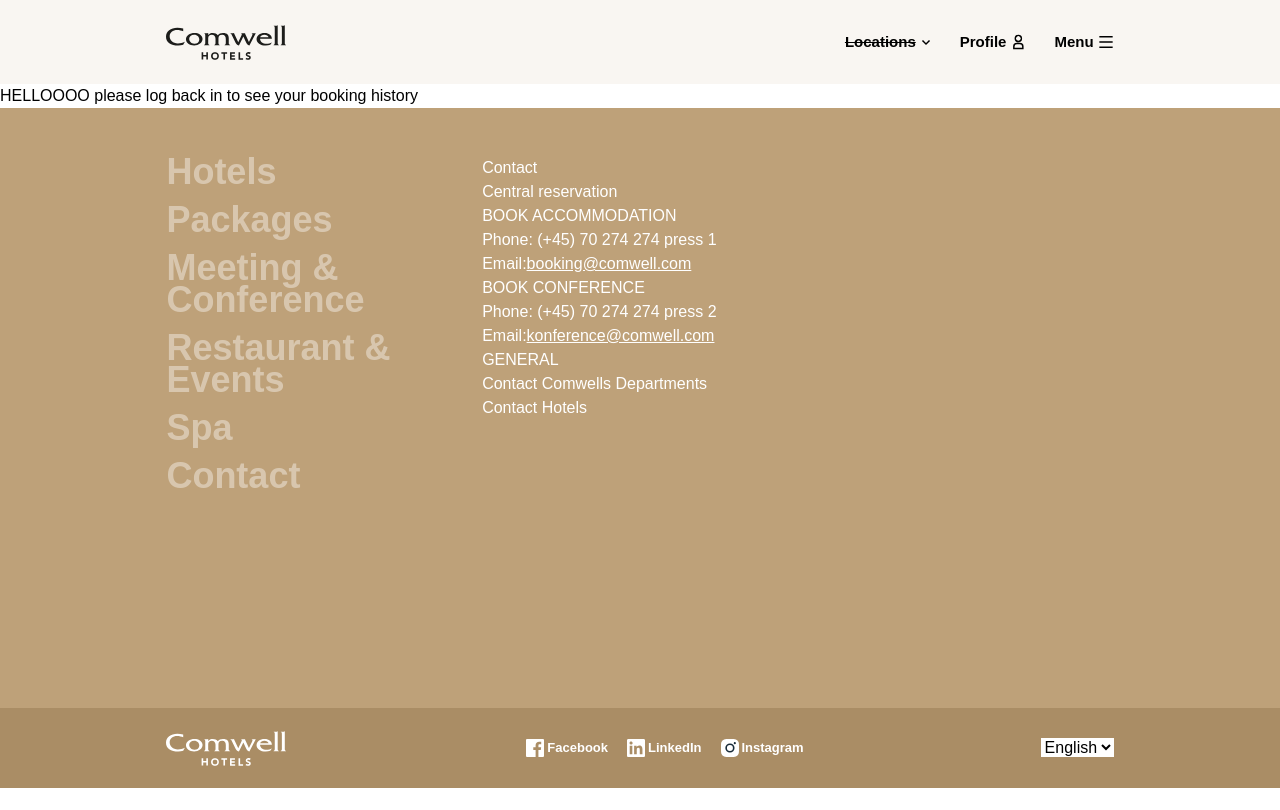
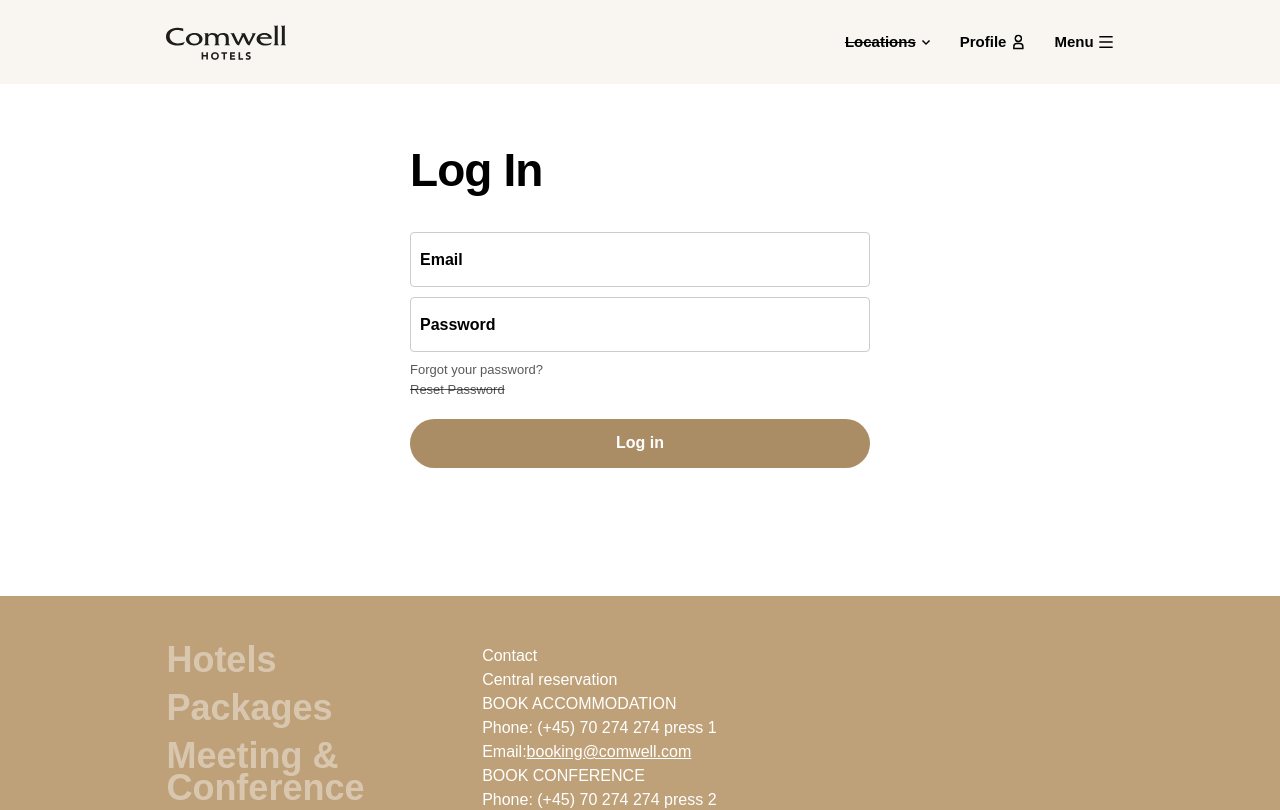
Before and after one commit to mehmetyrdkl/OLA-5-FrontEnd, a Next.js app: page /profile in a window 1280 px wide. Shown: the top 810 px of the page. Built offline with nearby package versions, Linux system fonts and the light colour scheme.

Commit message:
profile login
Co-authored-by: Mehmet Yurdakul <mehmetyrdkl@users.noreply.github.com>
Co-authored-by: Martin Windsor <windsorm@users.noreply.github.com>

```diff
--- a/app/profile/components/Login.js
+++ b/app/profile/components/Login.js
@@ -1,9 +1,142 @@
 "use client";
+import { useState, useEffect } from "react";
+import useMyContext from "../../MyContext";
 
-import React from "react";
+function handleInputChange() {
+  console.log("wow");
+}
 
-function Login() {
-  return <div>HELLOOOO please log back in to see your booking history</div>;
+function Login({ loginInfo, setLoginInfo }) {
+  const [selectedField, setSelectedField] = useState(null);
+  const [allFieldsFilled, setAllFieldsFilled] = useState(false);
+  const [errorMessage, setErrorMessage] = useState("");
+  const value = useMyContext();
+
+  const emailRegex = /^[^\s@]+@[^\s@]+\.[^\s@]+$/;
+
+  const handleInputChange = (e) => {
+    const { name, value } = e.target;
+    setLoginInfo((prevLoginInfo) => ({
+      ...prevLoginInfo,
+      [name]: value,
+    }));
+  };
+
+  useEffect(() => {
+    const { email, password } = loginInfo;
+    const fieldsFilled =
+      email.trim().includes("@") && password.trim().length >= 6;
+    setAllFieldsFilled(fieldsFilled);
+  }, [loginInfo]);
+
+  function handleLoginValidation(e) {
+    e.preventDefault();
+    if (!emailRegex.test(loginInfo.email)) {
+      setErrorMessage("Please use a valid email address");
+    } else if (!loginInfo.password) {
+      setErrorMessage("You need to fill in a password");
+    } else if (loginInfo.password.length < 6) {
+      setErrorMessage("Invalid email or password. Try again");
+    } else {
+      login();
+    }
+  }
+
+  async function login() {
+    const data = {
+      email: loginInfo.email,
+      password: loginInfo.password,
+    };
+
+    try {
+      const response = await fetch("http://localhost:8080/auth/login", {
+        method: "POST",
+        headers: {
+          "Content-Type": "application/json",
+        },
+        body: JSON.stringify(data),
+      });
+
+      if (!response.ok) {
+        throw new Error("Network response was not ok.");
+      }
+
+      const responseData = await response.json();
+      value.setLoginToken(responseData.access_token);
+      value.setFullName(responseData.fullName);
+      const token = responseData.access_token;
+      const userID = responseData.user_id;
+      localStorage.setItem("token", token);
+      localStorage.setItem("user_id", userID);
+
+      function closeLogin() {
+        setErrorMessage("");
+        value.setLoggedIn(true);
+        setLoginInfo({
+          email: "",
+          password: "",
+        });
+      }
+      setTimeout(closeLogin, 1500);
+    } catch (error) {
+      console.error("There was a problem with the fetch operation:", error);
+      setErrorMessage("Invalid email or password. Try again");
+    }
+  }
+
+  return (
+    <section className="profile-login">
+      <h1>Log In</h1>
+      <form>
+        <div className="input-wrapper">
+          <input
+            type="email"
+            name="email"
+            onFocus={() => setSelectedField("email")}
+            onBlur={() => setSelectedField(null)}
+            onChange={handleInputChange}
+            value={loginInfo.email}
+          ></input>
+          <label
+            htmlFor="email"
+            className={`input-label ${
+              (selectedField === "email" || loginInfo.email) && "active"
+            }`}
+          >
+            Email
+          </label>
+        </div>
+        <div className="input-wrapper">
+          <input
+            type="password"
+            name="password"
+            onFocus={() => setSelectedField("password")}
+            onBlur={() => setSelectedField(null)}
+            onChange={handleInputChange}
+            value={loginInfo.password}
+          ></input>
+          <label
+            htmlFor="password"
+            className={`input-label ${
+              (selectedField === "password" || loginInfo.password) && "active"
+            }`}
+          >
+            Password
+          </label>
+        </div>
+        <div className="dropwdown-text">
+          <ul>
+            <li>Forgot your password?</li>
+            <li className="line-through">Reset Password</li>
+            <li className="error-message">{errorMessage}</li>
+          </ul>
+        </div>
+        <button className="active" onClick={(e) => handleLoginValidation(e)}>
+          Log in
+        </button>
+      </form>
+    </section>
+  );
 }
 
 export default Login;
--- a/app/profile/page.js
+++ b/app/profile/page.js
@@ -13,6 +13,10 @@
   const [bookingData, setBookingData] = useState([]);
   const [numberOfNights, setNumberOfNights] = useState(0);
   const value = useMyContext();
+  const [loginInfo, setLoginInfo] = useState({
+    email: "",
+    password: "",
+  });
 
   useEffect(() => {
     setBookingData([]);
@@ -125,7 +129,7 @@
     <main className="profile-page-wrapper">
       <LogInDropdown />
       {!value.loggedIn ? (
-        <Login />
+        <Login loginInfo={loginInfo} setLoginInfo={setLoginInfo} />
       ) : (
         <div className="flex flex-col gap-28">
           <section className="profile-comwell-club">
@@ -148,7 +152,7 @@
               </div>
               <div className="card-points">
                 <span>Points</span>
-                <span>25 Points</span>
+                <span>{bookingData.length * 100 + 25} Points</span>
               </div>
             </div>
           </section>
@@ -182,7 +186,7 @@
                 <p>
                   You are entitled to 1 overnight stay at any of our hotels!
                 </p>
-                <button>Redeem</button>
+                <button className="line-through">Redeem</button>
               </div>
             )}
           </section>
--- a/app/styles/profilePage.scss
+++ b/app/styles/profilePage.scss
@@ -192,3 +192,90 @@
     }
   }
 }
+
+.profile-login {
+  width: 460px;
+  margin: 4rem auto 8rem;
+  h1 {
+    margin-bottom: 2.5rem;
+    font-size: 46px;
+    line-height: 44px;
+    letter-spacing: -0.02em;
+    font-weight: 600;
+  }
+  .input-wrapper {
+    position: relative;
+    margin-bottom: 10px;
+    display: flex;
+    flex-direction: column;
+    gap: 1rem;
+    input {
+      padding: 20px 10px 10px 10px;
+      border: 1px solid #ccc;
+      border-radius: 4px;
+      font-size: 16px;
+      width: 100%;
+      height: 55px;
+    }
+
+    .input-label {
+      position: absolute;
+      top: 50%;
+      left: 10px;
+      transform: translateY(-50%);
+      transition: top 0.2s ease, transform 0.2s ease, font-size 0.2s ease;
+      font-weight: 600;
+      pointer-events: none;
+    }
+
+    .input-label.active {
+      top: 5px;
+      transform: translateY(0);
+      font-size: 0.8em;
+      background-color: transparent;
+      opacity: 0.5;
+    }
+  }
+  button {
+    background-color: #aa8d65;
+    display: flex;
+    justify-content: center;
+    align-items: center;
+    gap: 1rem;
+    color: white;
+    padding: 0.8rem 0;
+    border-radius: 30px;
+    transition: 0.5s;
+    width: 100%;
+    font-weight: 600;
+  }
+  button:hover {
+    opacity: 0.9;
+  }
+  .dropwdown-text {
+    ul {
+      display: flex;
+      flex-direction: column;
+      gap: 0.25rem;
+      margin-bottom: 1rem;
+      li {
+        font-size: 13px;
+        font-weight: 500;
+        line-height: 16.25px;
+        color: rgba(0, 0, 0, 0.65);
+      }
+      .error-message {
+        color: var(--red);
+      }
+      .signup-link {
+        text-decoration: underline;
+        color: #182b39;
+        cursor: pointer;
+      }
+      .inactive {
+        text-decoration: line-through;
+        pointer-events: none;
+      }
+    }
+  }
+}
```
